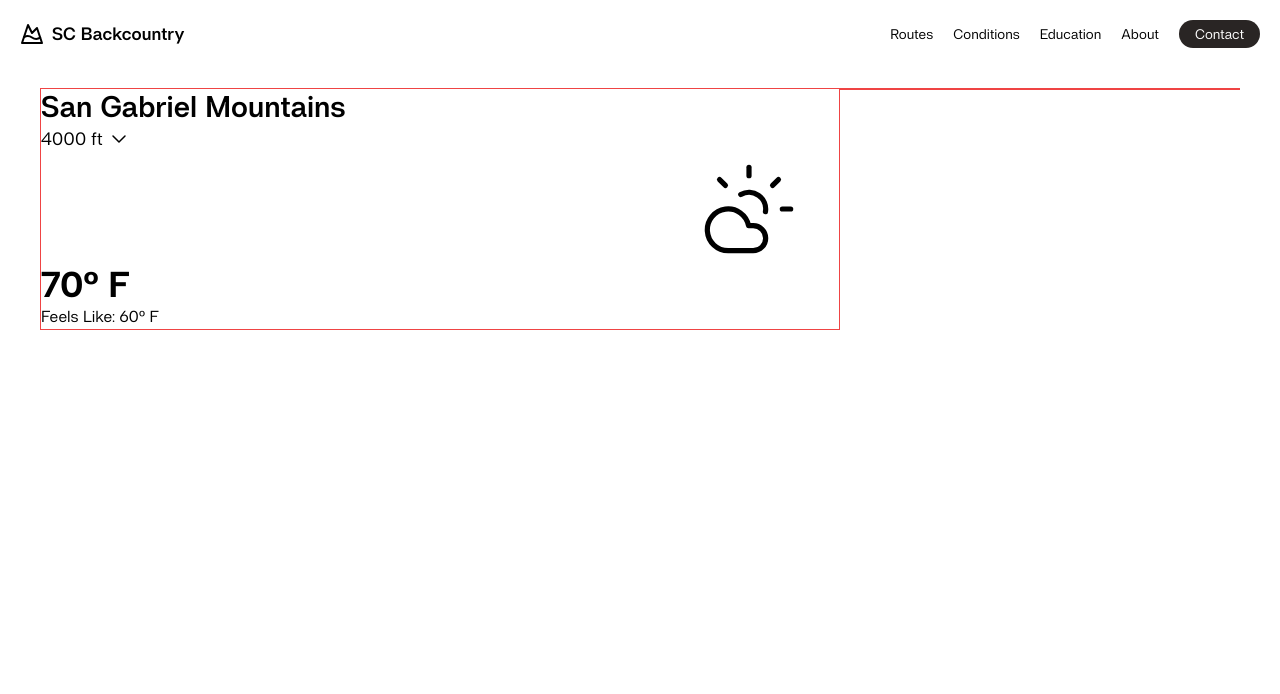
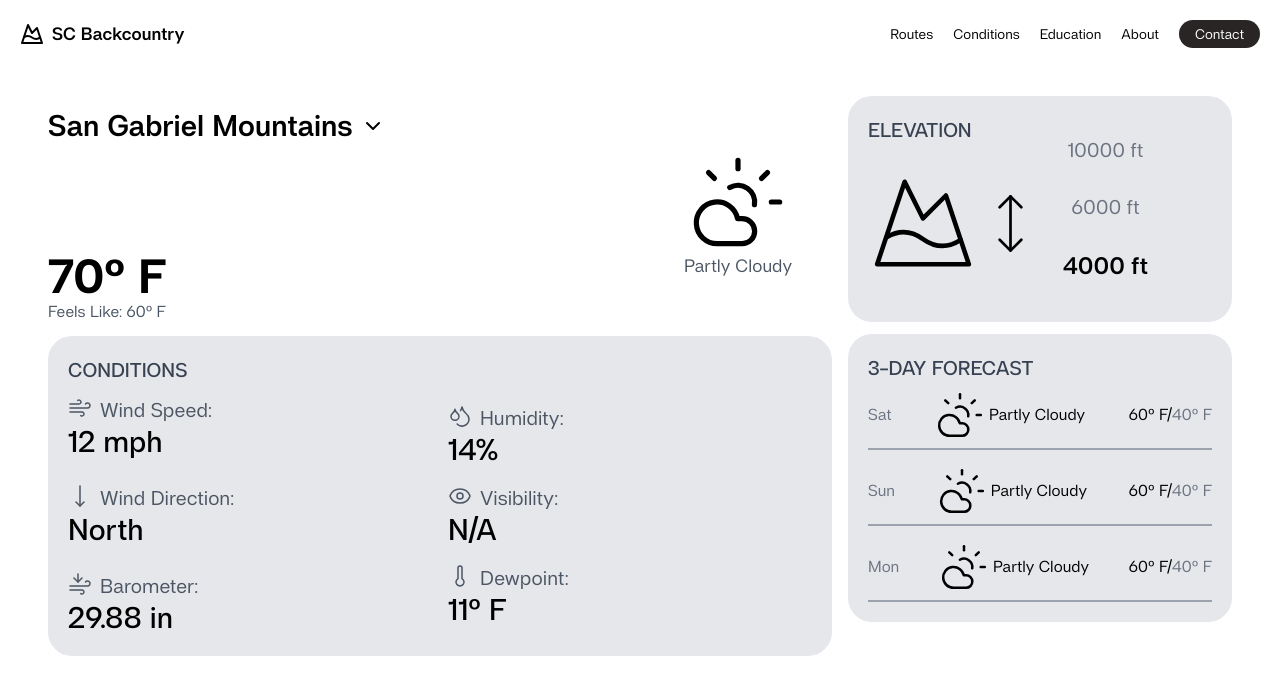
Before and after one commit to dawsonmai/sc-backcountry, a Next.js app: page /conditions in a window 1280 px wide. Shown: the top 694 px of the page. Built offline with nearby package versions, Linux system fonts and the light colour scheme.

Commit message:
added condition info and forecast for san gabriel mountains

```diff
--- a/src/components/conditions/ConditionsSanGabriel.tsx
+++ b/src/components/conditions/ConditionsSanGabriel.tsx
@@ -1,25 +1,91 @@
-import { Info, ChevronDown, CloudSun } from "lucide-react";
+import { Info, ChevronDown, CloudSun, MountainSnow, MoveVertical, Wind, MoveDown, WindArrowDown, Droplets, Eye, Thermometer } from "lucide-react";
 const ConditionsSanGabriel = () => {
     return (
         <div className="flex flex-row justify-between p-5">
-            <div className="debug w-2/3">
-                <div className=" h-60 flex flex-row justify-between">
+            <div className="w-2/3 p-2">
+                <div className=" h-60 flex flex-row justify-between py-3">
                     <div className="flex flex-col justify-between">
+                        <h2 className="font-semibold text-3xl flex flex-row items-center justify-center">San Gabriel Mountains <ChevronDown className="ml-2" /></h2>
                         <div>
-                            <h2 className="font-semibold text-3xl">San Gabriel Mountains</h2>
-                            <p className="flex items-center text-lg">4000 ft <ChevronDown strokeWidth = {1.5} className="ml-1"/></p>
-                        </div>
-                        <div>
-                            <h2 className="font-bold text-4xl">70&deg; F</h2>
-                            <p className="text-md">Feels Like: 60&deg; F</p>
+                            <h2 className="font-bold text-5xl">70&deg; F</h2>
+                            <p className="text-md text-gray-600">Feels Like: 60&deg; F</p>
                         </div>
                     </div>
-                    <div className="flex justify-center items-center px-10">
+                    <div className="flex flex-col justify-center items-center px-10">
                         <CloudSun strokeWidth={1.25} size={100} />
+                        <h3 className="text-lg text-gray-600">Partly Cloudy</h3>
+                    </div>
+                </div>
+                <div className="bg-gray-200 rounded-3xl p-5">
+                    <h2 className="text-xl text-gray-700 font-medium pb-3 uppercase">Conditions</h2>
+                    <div className="flex flex-row justify-center">
+                        <div className="w-1/2 flex flex-col justify-between">
+                            <div className="flex flex-col items-start">
+                                <h2 className="flex justify-center text-xl text-gray-600"><Wind className="mr-2" strokeWidth={1.5}/> Wind Speed: </h2>
+                                <p className="text-3xl font-medium">12 mph</p>
+                            </div>
+                            <div className="flex flex-col items-start">
+                                <h2 className="flex justify-center text-xl text-gray-600"><MoveDown className="mr-2" strokeWidth={1.5} /> Wind Direction: </h2>
+                                <p className="text-3xl font-medium">North</p>
+                            </div>
+                            <div className="flex flex-col items-start">
+                                <h2 className="flex justify-center text-xl text-gray-600"><WindArrowDown className="mr-2" strokeWidth={1.5} /> Barometer: </h2>
+                                <p className="text-3xl font-medium">29.88 in</p>
+                            </div>
+                        </div>
+                        <div className="w-1/2 flex flex-col justify-between">
+                            <div className="flex flex-col items-start p-2">
+                                <h2 className="flex justify-center text-xl text-gray-600"><Droplets className="mr-2" strokeWidth={1.5} /> Humidity: </h2>
+                                <p className="text-3xl font-medium">14%</p>
+                            </div>
+                            <div className="flex flex-col items-start p-2">
+                                <h2 className="flex justify-center text-xl text-gray-600"><Eye className="mr-2" strokeWidth={1.5} /> Visibility: </h2>
+                                <p className="text-3xl font-medium">N/A</p>
+                            </div>
+                            <div className="flex flex-col items-start p-2">
+                                <h2 className="flex justify-center text-xl text-gray-600"><Thermometer className="mr-2" strokeWidth={1.5} /> Dewpoint: </h2>
+                                <p className="text-3xl font-medium">11&deg; F</p>
+                            </div>
+                        </div>
                     </div>
                 </div>
             </div>
-            <div className="h-full w-1/3 debug"></div>
+            <div className="w-1/3 p-2">
+                <div className="w-full flex flex-row rounded-3xl bg-gray-200 p-5 mb-3">
+                    <div className="flex flex-col">
+                    <h2 className="font-medium text-xl text-gray-700 uppercase">Elevation</h2>
+                        <div className="flex flex-row items-center justify-center py-6">
+                            <MountainSnow size={110} strokeWidth={1} />
+                            <MoveVertical size={65} strokeWidth={1} />
+                        </div>
+                    </div>
+                    <div className="flex flex-col justify-between items-center p-5">
+                        <h3 className="text-xl text-gray-500 ">10000 ft</h3>
+                        <h3 className="text-xl text-gray-500 ">6000 ft</h3>
+                        <h3 className="text-2xl font-semibold">4000 ft</h3>
+                    </div>
+                </div>
+                <div className="w-full rounded-3xl bg-gray-200 p-5">
+                    <h2 className="font-medium text-xl text-gray-700 uppercase">3-Day Forecast</h2>
+                    <div className="flex flex-col ">
+                        <div className="w-full border-b-2 border-gray-400 flex flex-row justify-between py-2 mb-2">
+                            <h3 className="text-md text-gray-500 flex items-center">Sat</h3>
+                            <h3 className="text-md flex justify-center items-center"><CloudSun size={50} strokeWidth={1.2} className="mr-1"/> Partly Cloudy</h3>
+                            <h3 className="text-md flex justify-center items-center">60&deg; F/<span className="text-gray-500">40&deg; F</span></h3>
+                        </div>
+                        <div className="w-full border-b-2 border-gray-400 flex flex-row justify-between py-2 mb-2">
+                            <h3 className="text-md text-gray-500 flex items-center">Sun</h3>
+                            <h3 className="text-md flex justify-center items-center"><CloudSun size={50} strokeWidth={1.2} className="mr-1"/> Partly Cloudy</h3>
+                            <h3 className="text-md flex justify-center items-center">60&deg; F/<span className="text-gray-500">40&deg; F</span></h3>
+                        </div>
+                        <div className="w-full border-b-2 border-gray-400 flex flex-row justify-between py-2">
+                            <h3 className="text-md text-gray-500 flex items-center">Mon</h3>
+                            <h3 className="text-md flex justify-center items-center"><CloudSun size={50} strokeWidth={1.2} className="mr-1"/> Partly Cloudy</h3>
+                            <h3 className="text-md flex justify-center items-center">60&deg; F/<span className="text-gray-500">40&deg; F</span></h3>
+                        </div>
+                    </div>
+                </div>
+            </div>
         </div>
     );
 };
```
